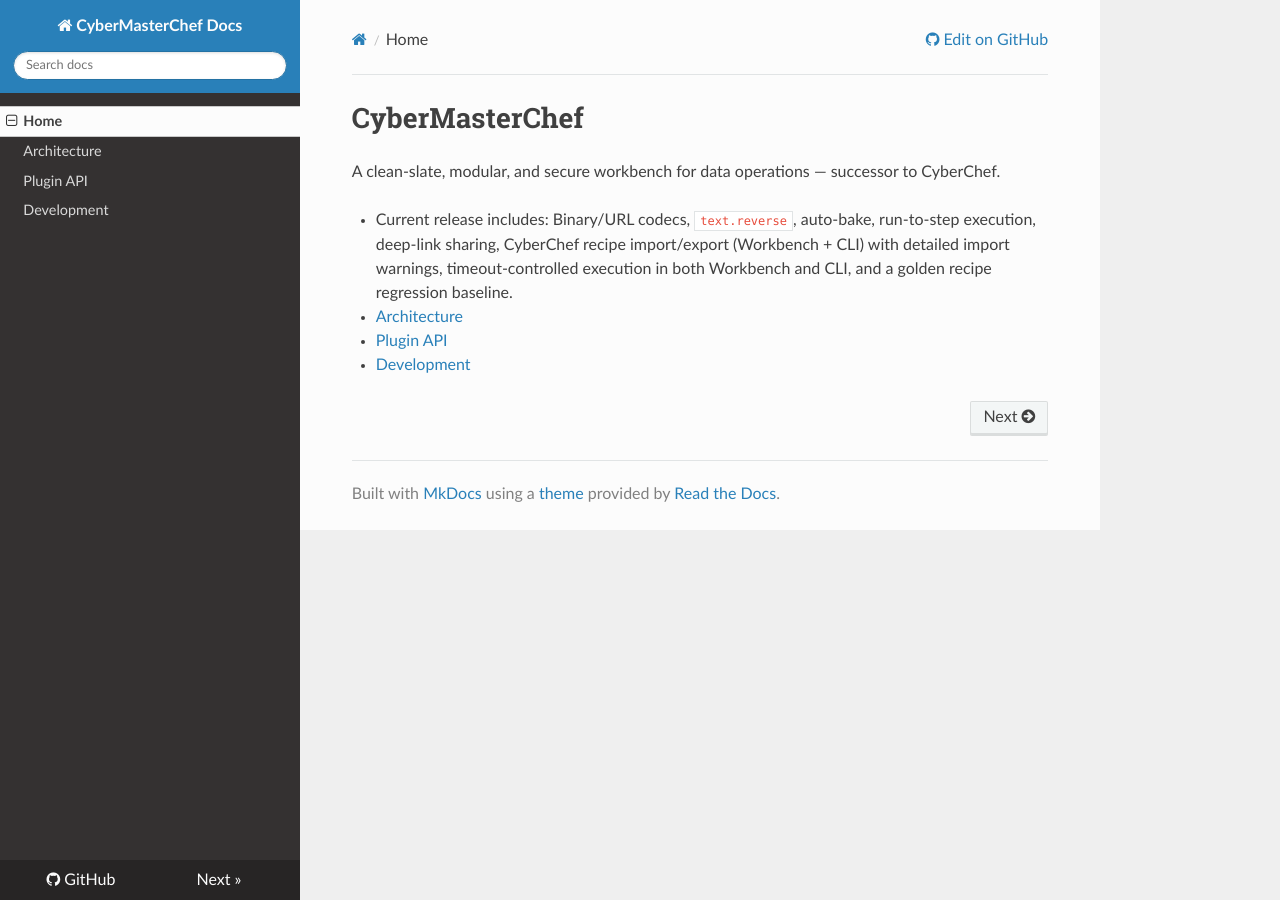
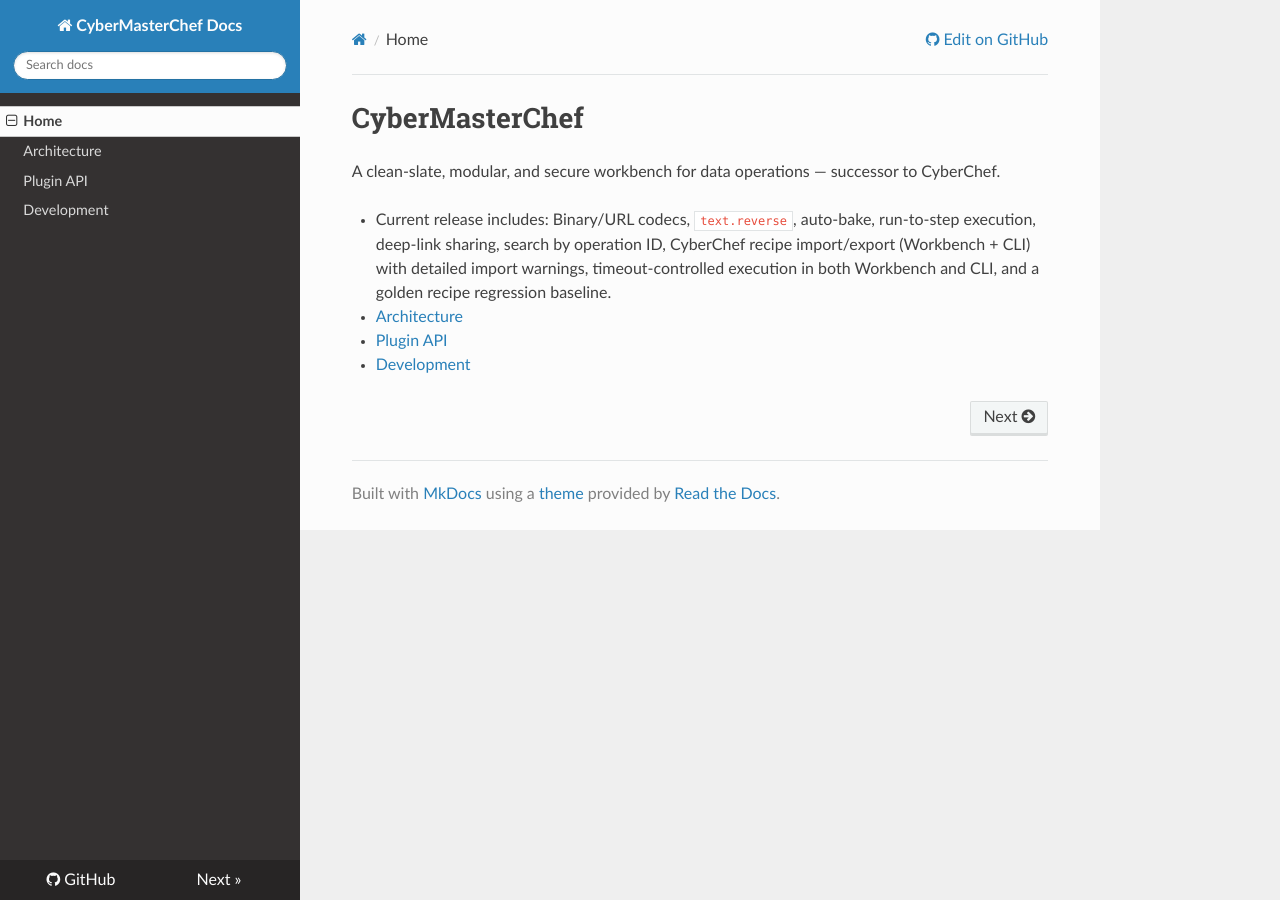
Before and after one commit to mkilijanek/CyberMasterChef, an MkDocs documentation site: the page built from docs/index.md, in a window 1280 px wide. Built offline with MkDocs 1.6.1, drawn with Linux system fonts in a browser that asks for light colours; nearby versions of some CDN libraries.

Commit message:
Allow operation search by operation ID

```diff
--- a/docs/index.md
+++ b/docs/index.md
@@ -2,7 +2,7 @@
 
 A clean-slate, modular, and secure workbench for data operations — successor to CyberChef.
 
-- Current release includes: Binary/URL codecs, `text.reverse`, auto-bake, run-to-step execution, deep-link sharing, CyberChef recipe import/export (Workbench + CLI) with detailed import warnings, timeout-controlled execution in both Workbench and CLI, and a golden recipe regression baseline.
+- Current release includes: Binary/URL codecs, `text.reverse`, auto-bake, run-to-step execution, deep-link sharing, search by operation ID, CyberChef recipe import/export (Workbench + CLI) with detailed import warnings, timeout-controlled execution in both Workbench and CLI, and a golden recipe regression baseline.
 
 - [Architecture](architecture.md)
 - [Plugin API](plugin-api.md)
--- a/packages/workbench/src/components/OperationCatalog.tsx
+++ b/packages/workbench/src/components/OperationCatalog.tsx
@@ -12,7 +12,9 @@ export function OperationCatalog(props: {
   const q = props.query.trim().toLowerCase();
   const ops = registry.list().filter((op) =>
     q
-      ? op.name.toLowerCase().includes(q) || op.description.toLowerCase().includes(q)
+      ? op.name.toLowerCase().includes(q) ||
+        op.description.toLowerCase().includes(q) ||
+        op.id.toLowerCase().includes(q)
       : true
   );
 
```
Also changed, not shown: README.md (+1 -1 lines).
